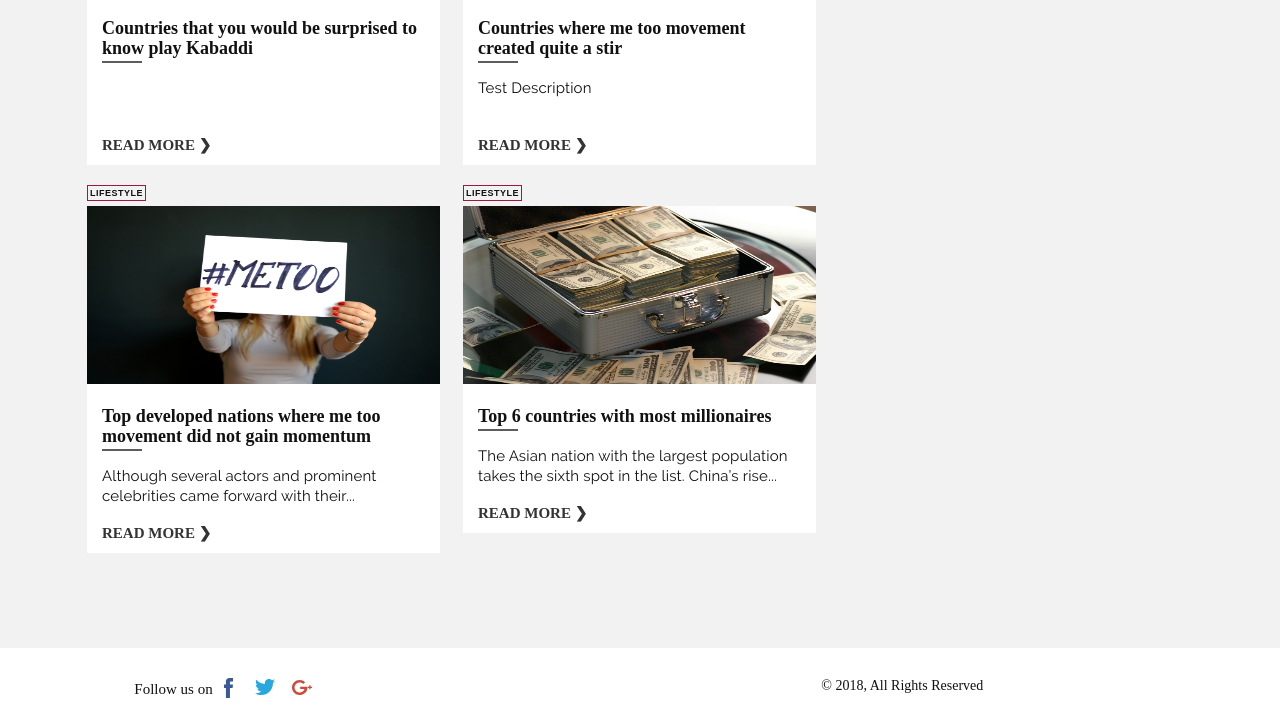
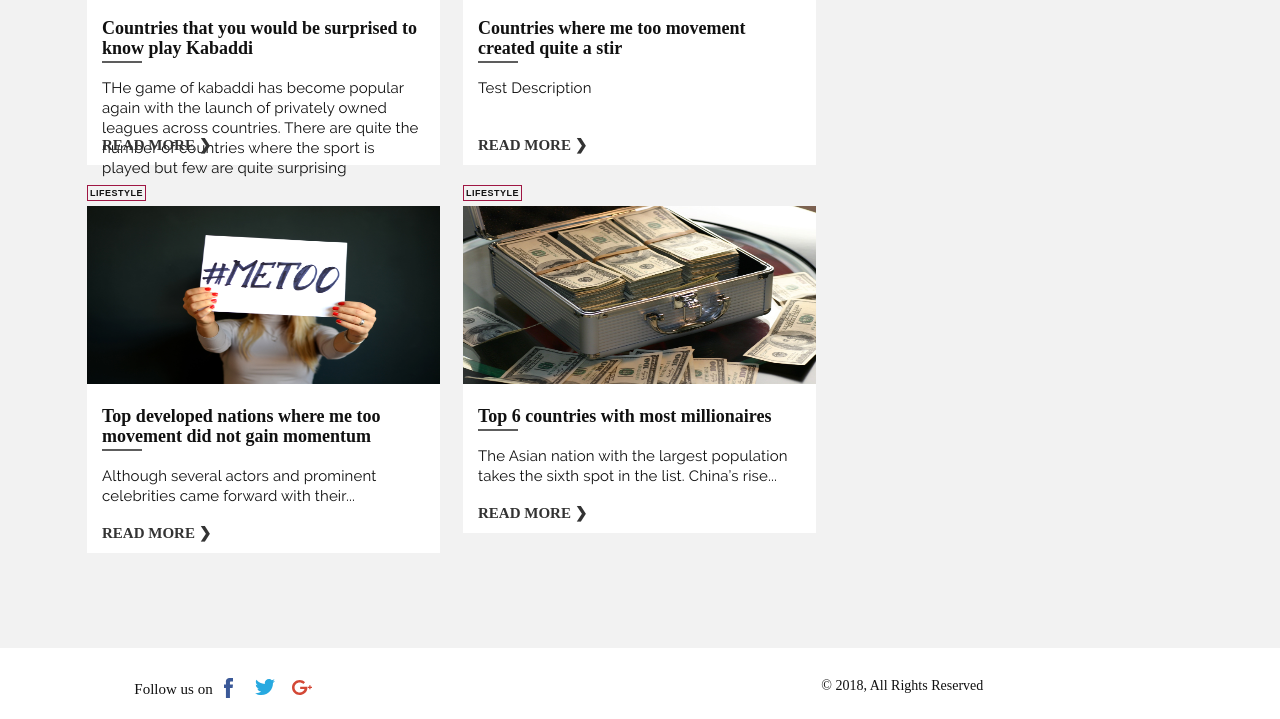
Before and after one commit to sherlifelix/blog, a Jekyll site: the page built from index.html, in a window 1280 px wide and 900 px high, scrolled down 3091 px, cut to the strip 181-900 px from the top of the window. Built offline with Jekyll 4.4.1, drawn with Linux system fonts in a browser that asks for light colours.

Commit message:
Update 2018-10-31-countries-that-you-would-be-surprised-to-know-play-kabaddi.md

```diff
--- a/_posts/2018-10-31-countries-that-you-would-be-surprised-to-know-play-kabaddi.md
+++ b/_posts/2018-10-31-countries-that-you-would-be-surprised-to-know-play-kabaddi.md
@@ -6,6 +6,10 @@ author_name: sachin
 published: true
 title: Countries that you would be surprised to know play Kabaddi
 blog_category: LifeStyle
+description: >-
+  THe game of kabaddi has become popular again with the launch of privately
+  owned leagues across countries. There are quite the number of countries where
+  the sport is played but few are quite surprising
 ---
 - Argentina:
 
```
